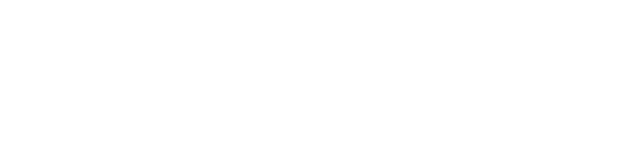
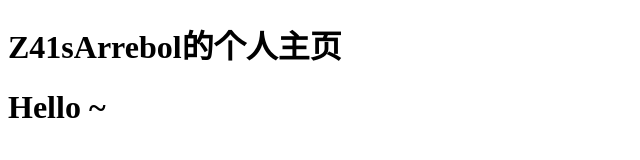
Before and after one commit to Z41sArrebol/Z41sArrebol.GitHub.io, a plain HTML site: page index.html in a window 1280 px wide. Shown: the whole page, without its empty margins (0-640 px from the left). Drawn offline with Linux system fonts and the light colour scheme.

Commit message:
Update index.html

```diff
--- a/index.html
+++ b/index.html
@@ -1,3 +1,4 @@
+
 <!DOCTYPE html>
 <html lang="en">
 <head>
@@ -6,6 +7,8 @@
     <title>Document</title>
 </head>
 <body>
+    <h1>Z41sArrebol的个人主页</h1>
+    <h1>Hello ~</h1>
 
 </body>
 </html>
```
